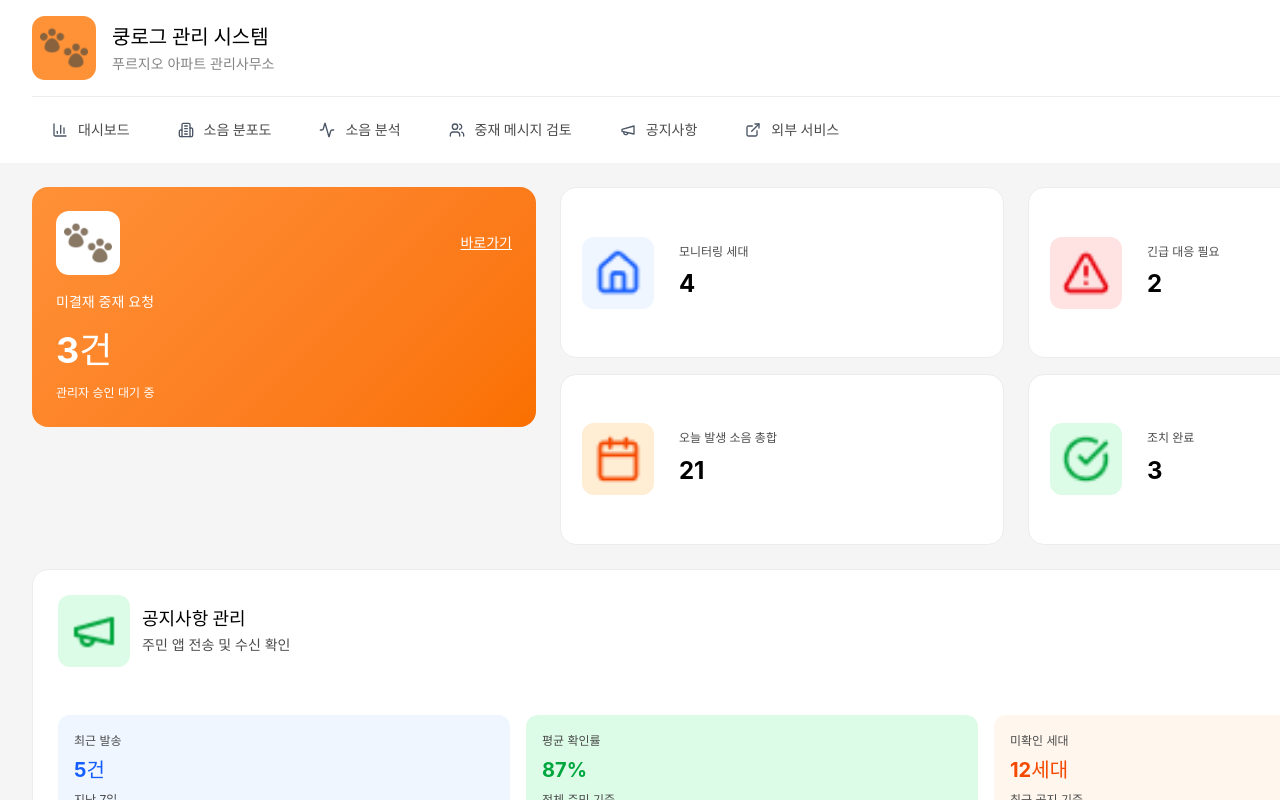
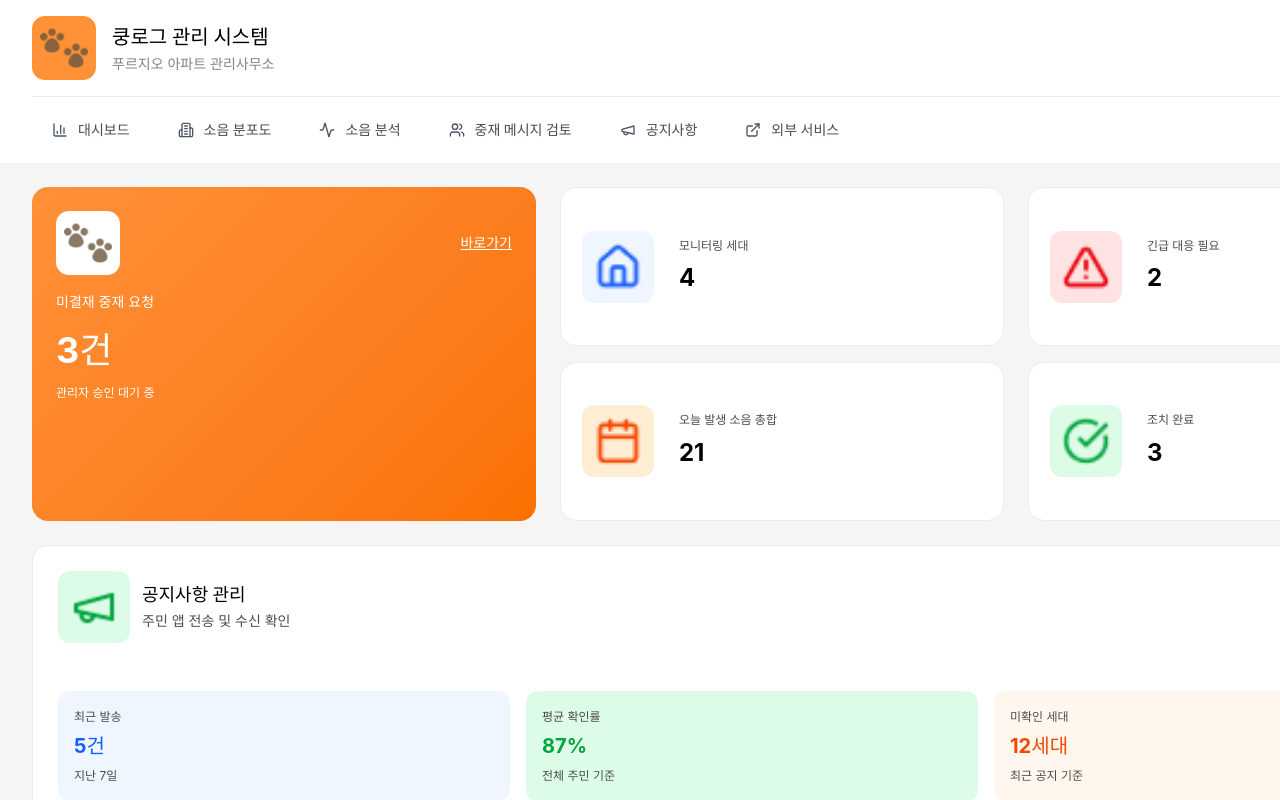
Before and after one commit to koonglog/front_web, a React (Create React App) app: page / in a window 1280 px wide. Shown: the top 800 px of the page. Built offline with nearby package versions, Linux system fonts and the light colour scheme; a web font is replaced by a local one.

Commit message:
art: padding으로 다시 변경

```diff
--- a/src/assets/scss/section/home/_home.scss
+++ b/src/assets/scss/section/home/_home.scss
@@ -28,7 +28,7 @@
                     #FB740B 89%,
                     #FA7000 100%);
             padding: 24px;
-            margin-bottom: 118px;
+            padding-bottom: 118px;
 
             .imgNgoto {
                 display: flex;
```
